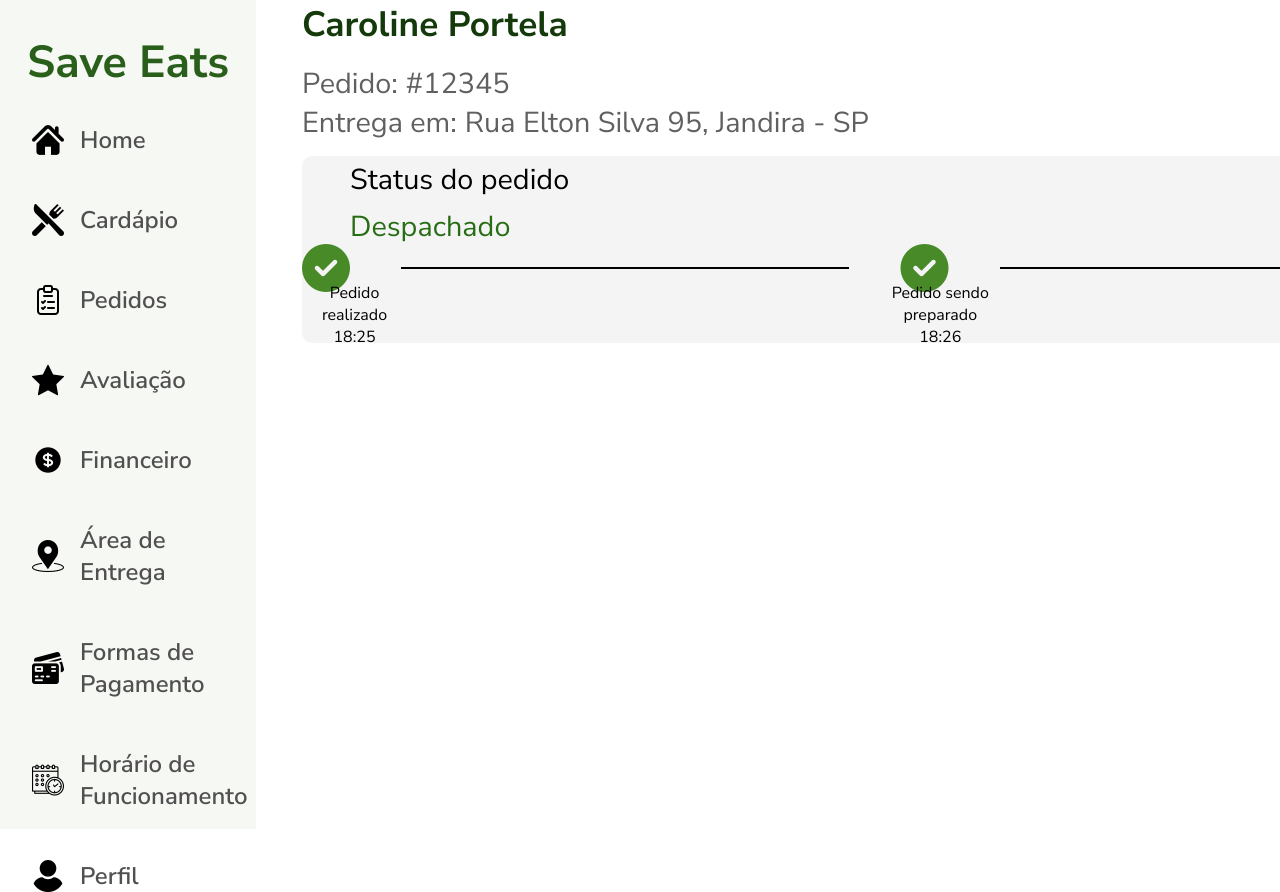
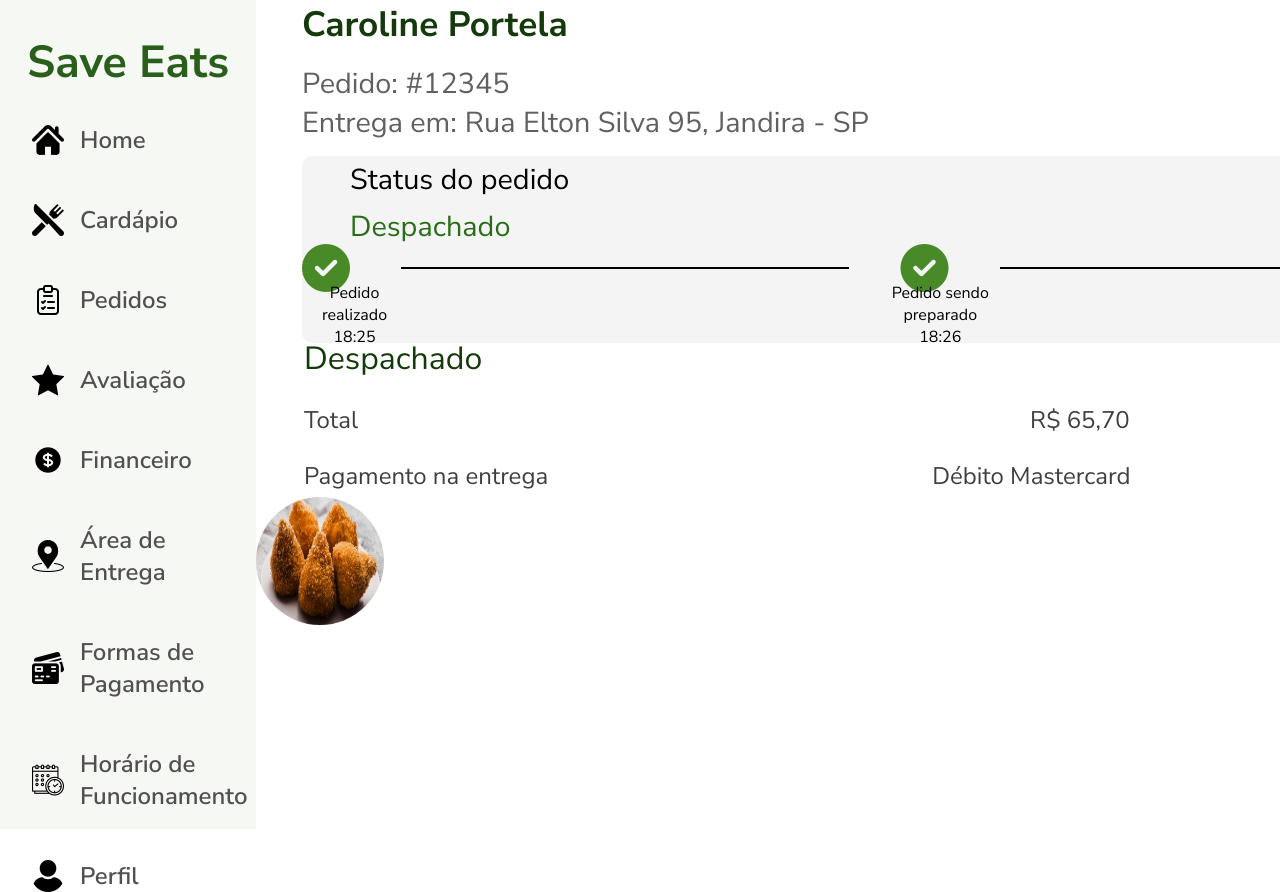
Before and after one commit to Xul14/SaveEats-Web, a React (Vite) app: page /menu/detalhes/pedido in a window 1280 px wide. Shown: the top 892 px of the page. Built offline with nearby package versions, Linux system fonts and the light colour scheme.

Commit message:
tela quase finalizada

```diff
--- a/src/pages/Menu/PedidosPage/DetalhesPedidoPage/DetalhesPedidoPage.css
+++ b/src/pages/Menu/PedidosPage/DetalhesPedidoPage/DetalhesPedidoPage.css
@@ -15,6 +15,46 @@
     width: 100%;
     height: 100%;
     display: grid;
-    grid-template-rows: 15% 25% 7% 65%;
+    grid-template-rows: 15% 25% 20%;
     justify-items: center;
 }
+
+.container-detalhes-pedido-total-pagamento {
+    width: 100%;
+    height: 100%;
+    display: flex;
+    flex-direction: column;
+    justify-content: center;
+    gap: 1.5rem;
+    padding-left: 3rem;
+}
+
+.title-despachado {
+    font-size: 2rem;
+    color: #143A0B;
+}
+
+.container-total-pedido {
+    display: flex;
+    gap: 42rem;
+    font-size: 1.5rem;
+    color: #3F3F3F
+}
+
+.container-pagamento-entrega {
+    display: flex;
+    gap: 24rem;
+    font-size: 1.5rem;
+    color: #3F3F3F
+}
+
+.quantidade-produto {
+    width: 8rem;
+    height: 8rem;
+    border-radius: 100px;
+}
+
+.container-detalhes-produtos {
+    width: 100%;
+    height: 100%;
+}
--- a/src/pages/Menu/PedidosPage/DetalhesPedidoPage/DetalhesPedidoPage.jsx
+++ b/src/pages/Menu/PedidosPage/DetalhesPedidoPage/DetalhesPedidoPage.jsx
@@ -6,6 +6,7 @@ import "./DetalhesPedidoPage.css"
 import { MenuNavigation } from "../../../../components/MenuNavigation/MenuNavigation";
 import { HeaderDetalhesPedido } from "../../../../components/HeaderDetalhesPedido/HeaderDetalhesPedido";
 import { StatusPedido } from "../../../../components/StatusPedido/StatusPedido";
+import produtos from "../DetalhesPedidoPage/img/coxinha.jpg"
 
 export function DetalhesPedidoPage() {
     return (
@@ -25,6 +26,35 @@ export function DetalhesPedidoPage() {
 
                     <StatusPedido></StatusPedido>
 
+                    <div className="container-detalhes-pedido-total-pagamento">
+
+                        <span className="title-despachado">Despachado</span>
+
+                        <div className="container-total-pedido">
+
+                            <span className="text-total-pedido">Total</span>
+
+                            <span className="text-preco-total">R$ 65,70</span>
+
+                        </div>
+
+                        <div className="container-pagamento-entrega">
+
+                            <span className="text-pagamento-entrega">Pagamento na entrega</span>
+
+                            <span className="text-forma-pagamento-entrega">Débito Mastercard</span>
+
+                        </div>
+
+                    </div>
+
+                    <div className="container-detalhes-produtos">
+
+                        <img src={produtos} alt="Produtos" className="quantidade-produto" />
+
+                    </div>
+
+
                 </div>
 
             </div>
```
Also changed, not shown: src/pages/Menu/PedidosPage/DetalhesPedidoPage/img/coxinha.jpg (added).
